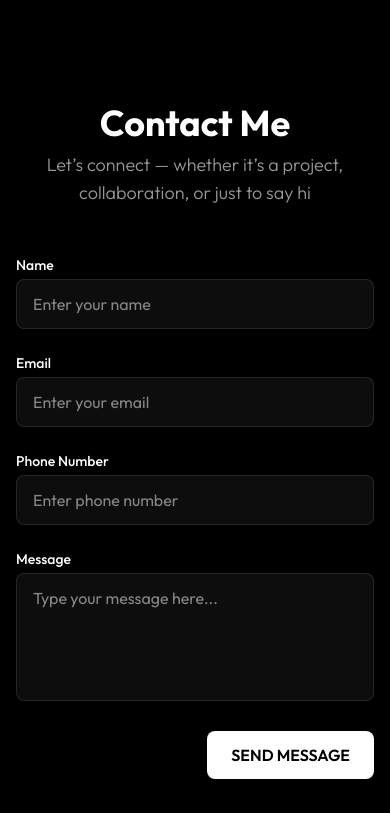
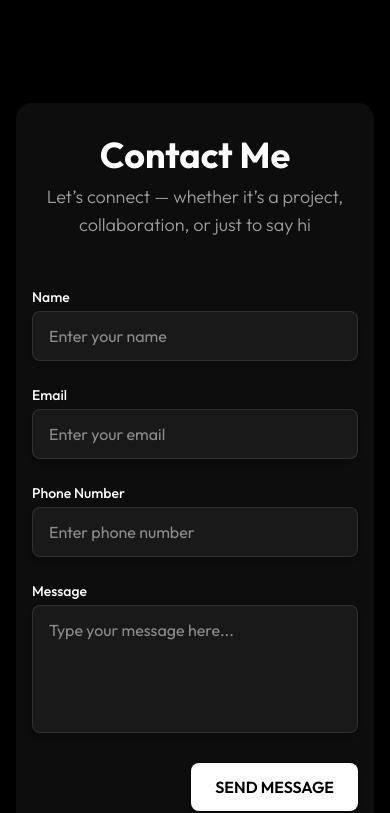
Before and after one commit to AzadTom/portfolio_next, a Next.js app: page / in a window 390 px wide. Shown: the part 3311-4124 px from the top of the page. Built offline with nearby package versions, Linux system fonts and the light colour scheme.

Commit message:
Add background styling to contact form and cursor pointer to footer button

```diff
--- a/src/components/Form/ContactUs.tsx
+++ b/src/components/Form/ContactUs.tsx
@@ -4,6 +4,7 @@ import { z } from 'zod'
 import { zodResolver } from '@hookform/resolvers/zod'
 import { useState } from 'react'
 import { motion, AnimatePresence } from 'framer-motion'
+import { div } from 'motion/react-client'
 
 const contactSchema = z.object({
   name: z.string().min(2, 'Name must be at least 2 characters'),
@@ -51,15 +52,16 @@ const ContactUs = () => {
   }
 
   return (
+    <div className='mx-4'>
       <motion.div
         id='contact-me'
         initial={{ opacity: 0, y: -20 }}
         whileInView={{ opacity: 1, y: 0 }}
         transition={{ duration: 0.8 }}
         viewport={{ once: false }}
-      className="max-w-[1000px] mx-auto my-10 px-4 outfit-500 scroll-m-8"
+        className="max-w-[1000px] mx-auto my-10 px-4 outfit-500 scroll-m-8 bg-white/5 rounded-2xl"
       >
-      <div className="text-white rounded-3xl md:p-10 shadow-xl">
+        <div className="text-white rounded-3xl md:p-10 py-8">
           <div className="text-center mb-12 outfit-500">
             <h2 className="text-4xl font-bold mb-2 text-white">Contact Me</h2>
             <p className="text-white/60 text-lg outfit-300">
@@ -166,6 +168,7 @@ const ContactUs = () => {
           </form>
         </div>
       </motion.div>
+    </div>
   )
 }
 
--- a/src/components/HeroSection/Footer.tsx
+++ b/src/components/HeroSection/Footer.tsx
@@ -45,7 +45,7 @@ const Footer = () => {
         className="absolute right-6 bottom-6 md:right-10 md:bottom-10 bg-white/10 border border-white/20 rounded-full p-2 hover:bg-white/20 transition-colors duration-200"
         aria-label="Back to Top"
       >
-        <ArrowUp className="h-5 w-5 text-white" />
+        <ArrowUp className="h-5 w-5 text-white cursor-pointer" />
       </motion.button>
     </motion.footer>
   );
```
Lines whose indentation alone changed are shown as unchanged.
